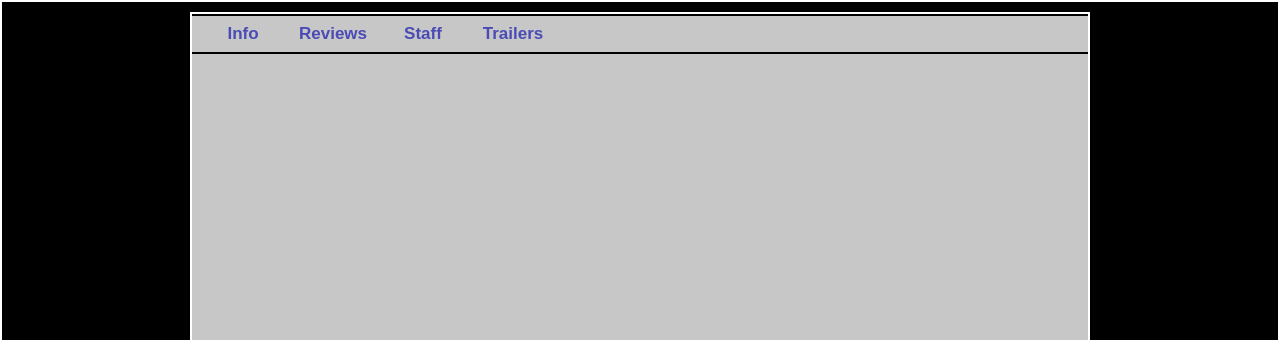
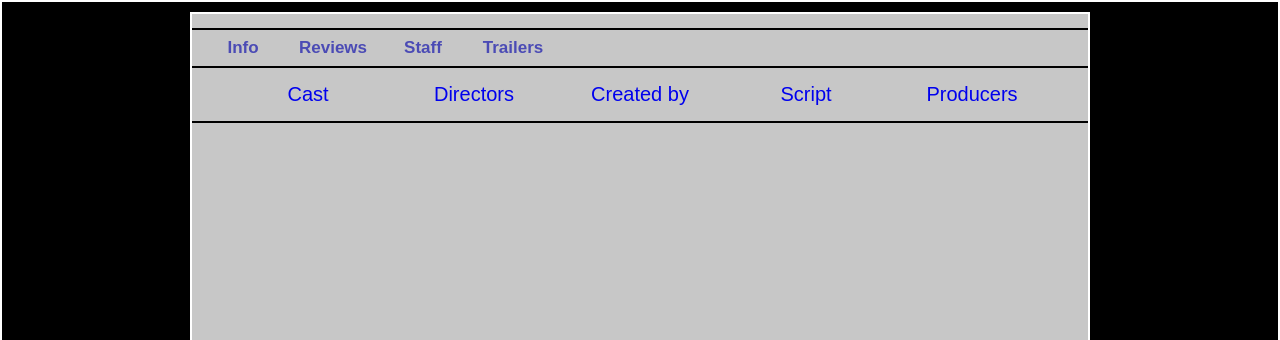
Before and after one commit to LuisJZ2004/buskisterclansa, a Django app: template buskisterclansa/movies/templates/movies/movie_staff.html in a window 1280 px wide. Shown: the part 212-552 px from the top of the page. Run offline with Django 4.2, Linux system fonts and the light colour scheme; the template is opened without the code that fills it, so the values that code supplies are empty.

Commit message:
staff header

```diff
--- /dev/null
+++ b/buskisterclansa/movies/static/movies/css/movie_staff.css
@@ -0,0 +1,17 @@
+.staff-jobs-header {
+    border-bottom: 2px solid black;
+    padding: 10px;
+    display: flex;
+    justify-content: space-evenly;
+}
+.staff-jobs-header .job-item {
+    width: 120px;
+    padding: 5px;
+    display: flex;
+    align-items: center;
+    justify-content: center;
+}
+.staff-jobs-header .job-item a {
+    font-size: 2.0rem;
+    font-family: Arial, Helvetica, sans-serif;
+}
--- a/buskisterclansa/movies/templates/movies/movie.html
+++ b/buskisterclansa/movies/templates/movies/movie.html
@@ -5,10 +5,6 @@
 <link rel="stylesheet" href="https://cdnjs.cloudflare.com/ajax/libs/font-awesome/5.14.0/css/all.min.css">
 <link rel="stylesheet" href="https://cdnjs.cloudflare.com/ajax/libs/font-awesome/6.3.0/css/all.min.css">
 <style>
-    main .main-container .title {
-        {% comment %} border: 2px solid black; {% endcomment %}
-        padding: 7px;
-    }
     {% comment %} like dislike styles {% endcomment %}
     .wrapper{
         border: 1px solid black;
--- a/buskisterclansa/movies/templates/movies/movie_layout.html
+++ b/buskisterclansa/movies/templates/movies/movie_layout.html
@@ -14,6 +14,9 @@
         min-width: 900px;
         min-height: 900px;
         background-color: #c7c7c7;
+    }
+    main .main-container .title {
+        padding: 7px;
     }
     .title h1 {
         font-size: 2.2rem;
@@ -70,7 +73,7 @@
                 </a>
             </div>
             <div class="header-item">
-                <a href="{% url 'movies:staff_of_a_movie_path' movie.slug movie.pk "directors" %}">
+                <a href="{% url 'movies:staff_of_a_movie_path' movie.slug movie.pk "cast" %}">
                     <h3>
                         Staff
                     </h3>
--- a/buskisterclansa/movies/templates/movies/movie_staff.html
+++ b/buskisterclansa/movies/templates/movies/movie_staff.html
@@ -1,2 +1,38 @@
 {% extends 'movies/movie_layout.html' %}
 {% load static %}
+
+{% block my_style %}
+<link rel="stylesheet" href="{% static 'movies/css/movie_staff.css' %}">
+{% endblock my_style %}
+
+{% block movie_content %}
+
+<div class="staff-jobs-header">
+    <div class="job-item">
+        <a href="{% url 'movies:staff_of_a_movie_path' movie.slug movie.pk "cast" %}">
+            Cast
+        </a>
+    </div>
+    <div class="job-item">
+        <a href="{% url 'movies:staff_of_a_movie_path' movie.slug movie.pk "directors" %}">
+            Directors
+        </a>
+    </div>
+    <div class="job-item">
+        <a href="{% url 'movies:staff_of_a_movie_path' movie.slug movie.pk "created_by" %}">
+            Created by
+        </a>
+    </div>
+    <div class="job-item">
+        <a href="{% url 'movies:staff_of_a_movie_path' movie.slug movie.pk "script" %}">
+            Script
+        </a>
+    </div>
+    <div class="job-item">
+        <a href="{% url 'movies:staff_of_a_movie_path' movie.slug movie.pk "producers" %}">
+            Producers
+        </a>
+    </div>
+</div>
+
+{% endblock movie_content %}
```
